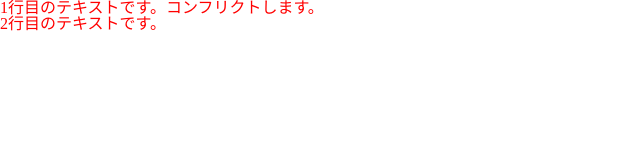
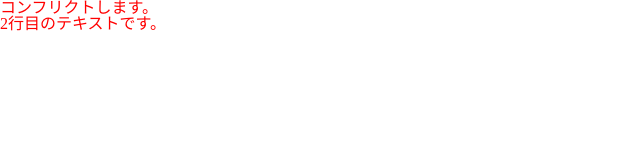
Before and after one commit to yujiroN/git, a plain HTML site: page index.html in a window 1280 px wide. Shown: the whole page, without its empty margins (0-640 px from the left). Drawn offline with Linux system fonts and the light colour scheme.

Commit message:
コミット

```diff
--- a/index.html
+++ b/index.html
@@ -8,7 +8,7 @@
 </head>
 <body>
 
-<p>1行目のテキストです。コンフリクトします。</p>
+<p>コンフリクトします。</p>
 <p>2行目のテキストです。</p>
 
 </body>
```
